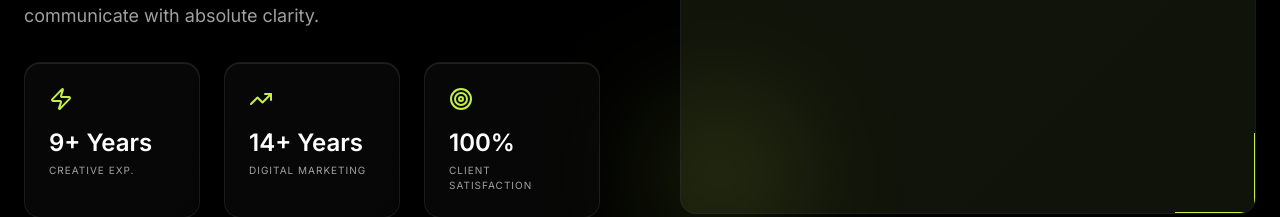
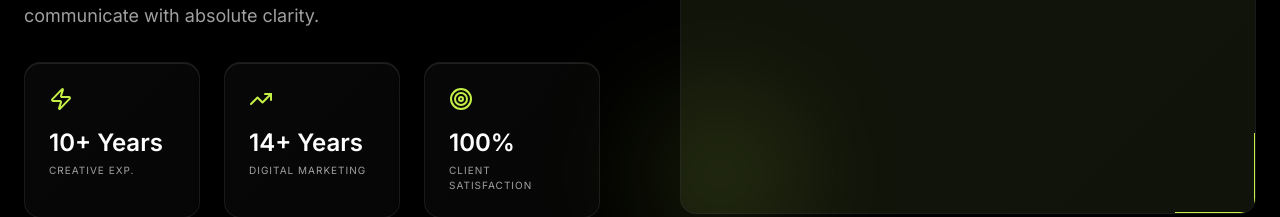
Before and after one commit to Satvikk7/Brand9Studio_Portfolio, a React (Vite) app: page / in a window 1280 px wide. Shown: the part 6080-6297 px from the top of the page. Built offline with nearby package versions, Linux system fonts and the light colour scheme.

Commit message:
update: change creative experience to 10+ years

```diff
--- a/src/sections/About.jsx
+++ b/src/sections/About.jsx
@@ -3,7 +3,7 @@ import { Target, Zap, TrendingUp } from 'lucide-react'
 
 export default function About() {
   const stats = [
-    { icon: <Zap className="text-brand-lime" />, label: "Creative Exp.", value: "9+ Years" },
+    { icon: <Zap className="text-brand-lime" />, label: "Creative Exp.", value: "10+ Years" },
     { icon: <TrendingUp className="text-brand-lime" />, label: "Digital Marketing", value: "14+ Years" },
     { icon: <Target className="text-brand-lime" />, label: "Client Satisfaction", value: "100%" },
   ]
```
